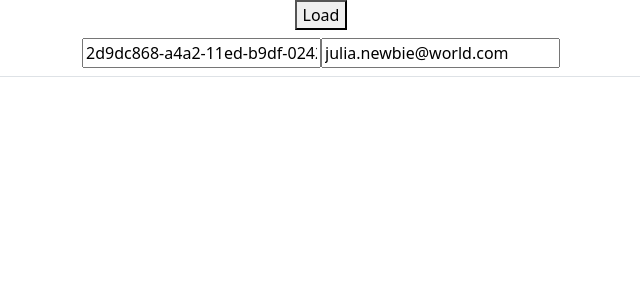
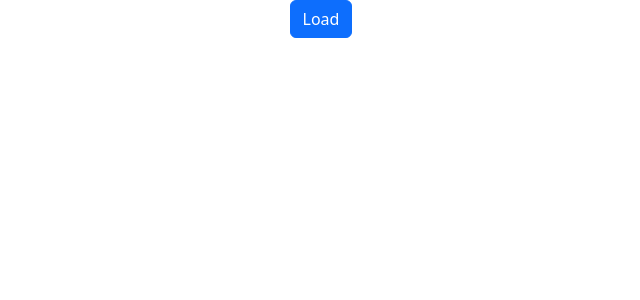
Before and after one commit to dandamasek/Survey, a React (Create React App) app: page / in a window 1280 px wide. Shown: the top 300 px of the page, without its empty margins (319-959 px from the left). Built offline with nearby package versions, Linux system fonts and the light colour scheme.

Commit message:
Graphicb

```diff
--- a/src/App.js
+++ b/src/App.js
@@ -9,8 +9,8 @@ function App() {
 
   return (
     <div className="App">
-      {/* <SurveyEditor /> */}
-      <SurveyAnswer />
+       <SurveyEditor />
+      {/* <SurveyAnswer /> */}
     </div>
 
   );
--- a/src/components/AnswerFromUser.js
+++ b/src/components/AnswerFromUser.js
@@ -28,7 +28,7 @@ export function AnswerFromUser(props) {
 
   return (
     <>
-      <td><input value={Answer} onChange={handleInputChange} /></td>
+      <td><input class = "form-control"value={Answer} onChange={handleInputChange} /></td>
       <td><ButtonChangeAnswerValue id={id} lastchange={lastchange} value={Answer} /></td>
     </>
 
--- a/src/components/ButtonChangeSurveyName.js
+++ b/src/components/ButtonChangeSurveyName.js
@@ -24,7 +24,7 @@ export const ButtonChangeSurveyName= (props) => {
 
   return (
     <div>
-      <button  onClick={fetchData} >Change Name</button>
+      <button  class="btn btn-default"  onClick={fetchData} >Change Name</button>
     </div>
   )
 }
--- a/src/components/ButtonSurveySelect.js
+++ b/src/components/ButtonSurveySelect.js
@@ -21,7 +21,7 @@ export const SurveySelect= () => {
 
   return (
     <div>
-      <button  onClick={fetchData} disabled={dataLoaded} >Load</button>
+      <button class="btn btn-primary" onClick={fetchData} disabled={dataLoaded} >Load</button>
     </div>
   )
 }
--- a/src/components/UserTable.js
+++ b/src/components/UserTable.js
@@ -5,8 +5,8 @@ export function UserTable(props) {
     return (
       <tr>
         <th>
-          <input type="text" defaultValue={props.currentUser.id} />
-          <input type="text" defaultValue={props.currentUser.email} />
+          <input class="form-control" type="text" defaultValue={props.currentUser.id} />
+          <input class="form-control" type="text" defaultValue={props.currentUser.email} />
         </th>
       </tr>
     );
--- a/src/pages/SurveyAnswer.js
+++ b/src/pages/SurveyAnswer.js
@@ -6,10 +6,10 @@ import {UserTable} from 'components/UserTable';
 
 export default function SurveyEditor() {
   const surveys = useSelector(state => state.surveys);
-  const currentUser = {id: "2d9dc868-a4a2-11ed-b9df-0242ac120003",email: "julia.newbie@world.com"} //2d9dc868-a4a2-11ed-b9df-0242ac120003   2d9dc5ca-a4a2-11ed-b9df-0242ac120003
+  const currentUser = {id: "2d9dc5ca-a4a2-11ed-b9df-0242ac120003",email: "julia.newbie@world.com"} //2d9dc868-a4a2-11ed-b9df-0242ac120003   2d9dc5ca-a4a2-11ed-b9df-0242ac120003
 
   return (
-    <div>
+    <div class = "form-group">
       <SurveySelect />
       <table className='table'>
 
--- a/src/pages/SurveysEditor.js
+++ b/src/pages/SurveysEditor.js
@@ -9,7 +9,7 @@ export default function SurveyEditor() {
   const surveys = useSelector(state => state.surveys);
 
   return (
-    <div>
+    <div class="form-group">
       <SurveySelect />
       <table className='table'>
         { surveys.map((survey)=>
```
